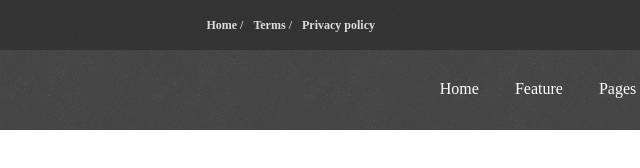
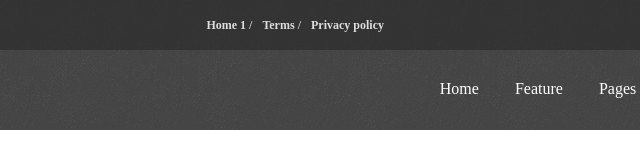
Before and after one commit to abhi2210cs/website1, a plain HTML site: page index.html in a window 1280 px wide. Shown: the full height of the page, 24-664 px from the left. Drawn offline with Linux system fonts and the light colour scheme; files whose address does not match are found by name.

Commit message:
first commit

```diff
--- a/index.html
+++ b/index.html
@@ -13,7 +13,7 @@
             <div class="top">
                 <div class="sec1">
                     <ul class="topmenu">
-                        <li><a href="">Home</a> /</li>
+                        <li><a href="">Home 1</a> /</li>
                         <li><a href="">Terms</a> /</li>
                         <li><a href="">Privacy policy</a></li>
                     </ul>
```
